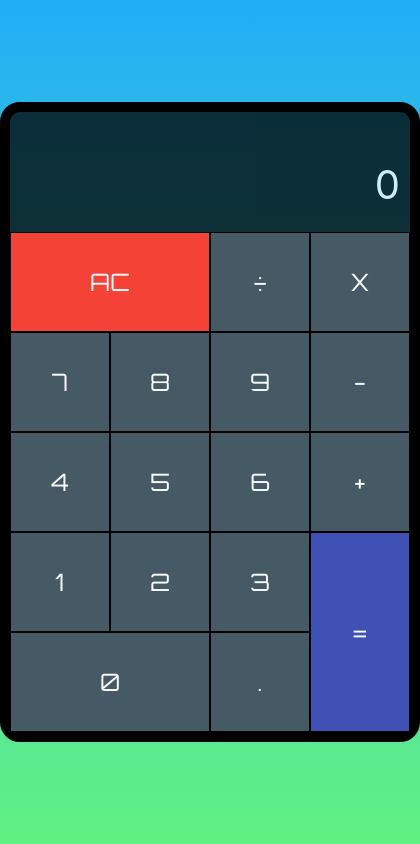
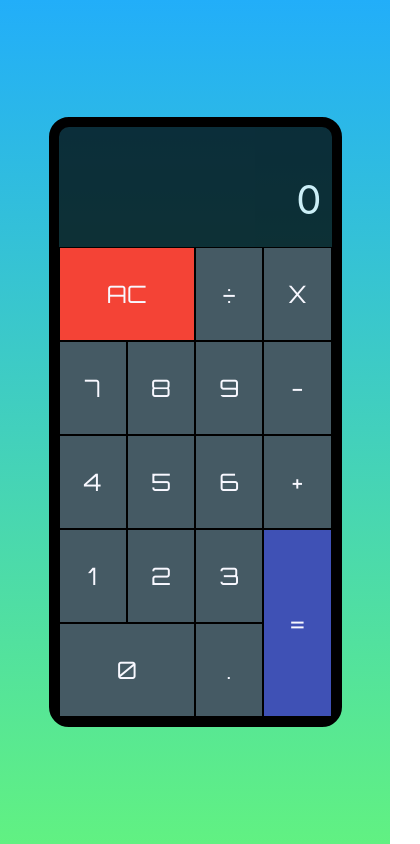
Before and after one commit to shehbazjafri/simple-calculator, a React (Create React App) app: page / in a window 390 px wide. Shown: the whole page, 420 px wide, since content can reach past the window. Built offline with nearby package versions, Linux system fonts and the light colour scheme.

Commit message:
Added media query for phone screens

```diff
--- a/src/css/App.css
+++ b/src/css/App.css
@@ -18,6 +18,16 @@
   border-radius: 20px;
   margin: auto;
   height: auto;
+}
+
+/* Phone screens */
+@media (max-width: 769px) {
+  .calculator {
+    grid-template-columns: repeat(4, 1fr);
+    grid-template-rows: minmax(120px, 1fr) repeat(5, 1fr);
+    height: 70vh;
+    width: 70vw;
+  }
 }
 
 button {
```
